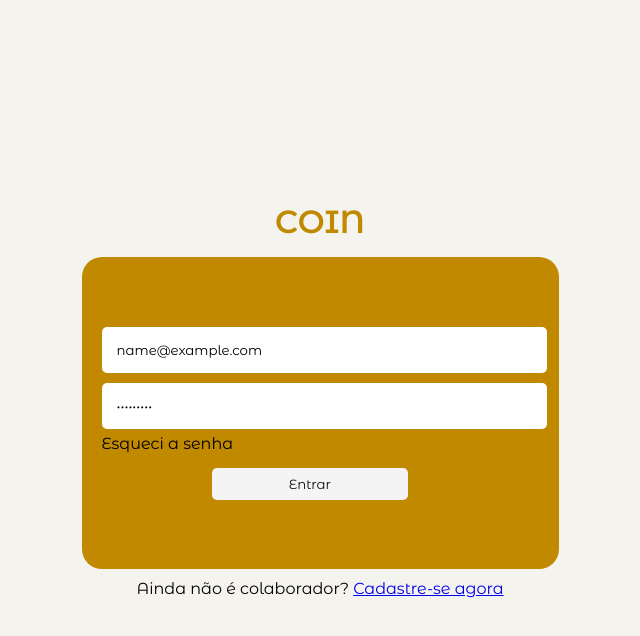
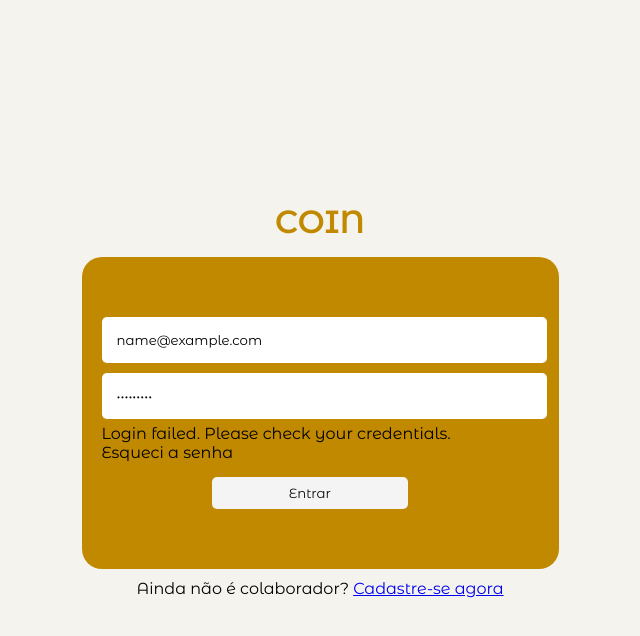
Before and after one commit to TN-Junior/Coin-PA, a React (Vite) app: page / in a window 1280 px wide. Both pictures are taken after typing "name@example.com", "Sample123" into the empty fields and a click on the button "Entrar". Shown: the top 636 px of the page, without its empty margins (320-960 px from the left). Built offline with nearby package versions, Linux system fonts and the light colour scheme; no server answers.

Commit message:
Conectando ao Back

```diff
--- a/src/components/Login/login.jsx
+++ b/src/components/Login/login.jsx
@@ -1,37 +1,50 @@
 import React, { useState } from "react";
-import { useSpring, animated } from "@react-spring/web";
+import axios from '../axiosConfig';  // Importando a configuração do axios
 import "./login.css";
 
 function Login() {
   const [email, setEmail] = useState('');
   const [password, setPassword] = useState('');
+  const [error, setError] = useState(null);
 
-  // Animação de queda
-  const springProps = useSpring({
-    from: { transform: "translateY(-100%)" },
-    to: { transform: "translateY(0%)" },
-    config: { tension: 170, friction: 20 }, // Configurações de animação para suavidade
-  });
-
-  const handleLogin = (e) => {
+  const handleLogin = async (e) => {
     e.preventDefault();
-    // Aqui, adicionar a lógica para fazer login
-    console.log('Email:', email);
-    console.log('Password:', password);
+    try {
+      const response = await axios.post('/login', {
+        email: email,
+        password: password,
+      });
+      console.log('Login Successful:', response.data);
+      // Você pode redirecionar o usuário para o dashboard ou salvar o token de autenticação aqui
+    } catch (err) {
+      setError('Login failed. Please check your credentials.');
+      console.error('Login Error:', err);
+    }
   };
 
   return (
     <div className="login-container">
-      <animated.div style={springProps} className="login-content">
+      <div className="login-content">
         <div className="coin-title">COIN</div>
         <div className="login-box">
           <form onSubmit={handleLogin}>
             <div>
-              <input type="email" placeholder="Email" value={email} onChange={(e) => setEmail(e.target.value)} />
+              <input
+                type="email"
+                placeholder="Email"
+                value={email}
+                onChange={(e) => setEmail(e.target.value)}
+              />
             </div>
             <div>
-              <input type="password" placeholder="Password" value={password} onChange={(e) => setPassword(e.target.value)} />
+              <input
+                type="password"
+                placeholder="Password"
+                value={password}
+                onChange={(e) => setPassword(e.target.value)}
+              />
             </div>
+            {error && <div className="error-message">{error}</div>}
             <div className="forgot-password">
               <a href="/forgot-password" className="forgot-password-link">Esqueci a senha</a>
             </div>
@@ -41,7 +54,7 @@ function Login() {
         <div className="signup-link">
           Ainda não é colaborador? <a href="/signup">Cadastre-se agora</a>
         </div>
-      </animated.div>
+      </div>
     </div>
   );
 }
--- a/src/components/Signup/Signup.jsx
+++ b/src/components/Signup/Signup.jsx
@@ -1,5 +1,5 @@
 import React, { useState } from "react";
-import { useSpring, animated } from "@react-spring/web";
+import axios from '../axiosConfig';  // Importando a configuração do axios
 import "./signup.css";
 
 function Signup() {
@@ -7,48 +7,75 @@ function Signup() {
   const [email, setEmail] = useState('');
   const [password, setPassword] = useState('');
   const [confirmPassword, setConfirmPassword] = useState('');
+  const [error, setError] = useState(null);
 
-  // Animação de queda
-  const springProps = useSpring({
-    from: { transform: "translateY(-100%)" },
-    to: { transform: "translateY(0%)" },
-    config: { tension: 170, friction: 20 }, // Configurações de animação para suavidade
-  });
+  const handleSignup = async (e) => {
+    e.preventDefault();
+    if (password !== confirmPassword) {
+      setError('Passwords do not match');
+      return;
+    }
 
-  const handleSignup = (e) => {
-    e.preventDefault();
-    // Aqui, adicionar a lógica para criar uma nova conta
-    console.log('Name:', name);
-    console.log('Email:', email);
-    console.log('Password:', password);
-    console.log('Confirm Password:', confirmPassword);
+    try {
+      const response = await axios.post('/signup', {
+        name: name,
+        email: email,
+        password: password,
+      });
+      console.log('Signup Successful:', response.data);
+      // Redirecionar para a página de login ou dashboard, conforme necessário
+    } catch (err) {
+      setError('Signup failed. Please try again.');
+      console.error('Signup Error:', err);
+    }
   };
 
   return (
     <div className="signup-container">
-      <animated.div style={springProps} className="signup-content">
+      <div className="signup-content">
         <div className="coin-title">COIN</div>
         <div className="signup-box">
           <form onSubmit={handleSignup}>
             <div>
-              <input type="text" placeholder="Nome Completo" value={name} onChange={(e) => setName(e.target.value)} />
+              <input
+                type="text"
+                placeholder="Nome Completo"
+                value={name}
+                onChange={(e) => setName(e.target.value)}
+              />
             </div>
             <div>
-              <input type="email" placeholder="Email" value={email} onChange={(e) => setEmail(e.target.value)} />
+              <input
+                type="email"
+                placeholder="Email"
+                value={email}
+                onChange={(e) => setEmail(e.target.value)}
+              />
             </div>
             <div>
-              <input type="password" placeholder="Senha" value={password} onChange={(e) => setPassword(e.target.value)} />
+              <input
+                type="password"
+                placeholder="Senha"
+                value={password}
+                onChange={(e) => setPassword(e.target.value)}
+              />
             </div>
             <div>
-              <input type="password" placeholder="Confirme a Senha" value={confirmPassword} onChange={(e) => setConfirmPassword(e.target.value)} />
+              <input
+                type="password"
+                placeholder="Confirme a Senha"
+                value={confirmPassword}
+                onChange={(e) => setConfirmPassword(e.target.value)}
+              />
             </div>
+            {error && <div className="error-message">{error}</div>}
             <button type="submit">Cadastrar</button>
           </form>
         </div>
         <div className="login-link">
-          Já tem uma conta? <a href="/">Faça login</a>
+          Já tem uma conta? <a href="/login">Faça login</a>
         </div>
-      </animated.div>
+      </div>
     </div>
   );
 }
--- /dev/null
+++ b/src/components/axiosConfig.js
@@ -0,0 +1,8 @@
+// src/axiosConfig.js
+import axios from 'axios';
+
+const axiosInstance = axios.create({
+  baseURL: 'http://localhost:8080/api/auth',  // Base URL do backend Spring Boot
+});
+
+export default axiosInstance;
```
Also changed, not shown: 1 other file (tests, documents, lock files or other folders).
